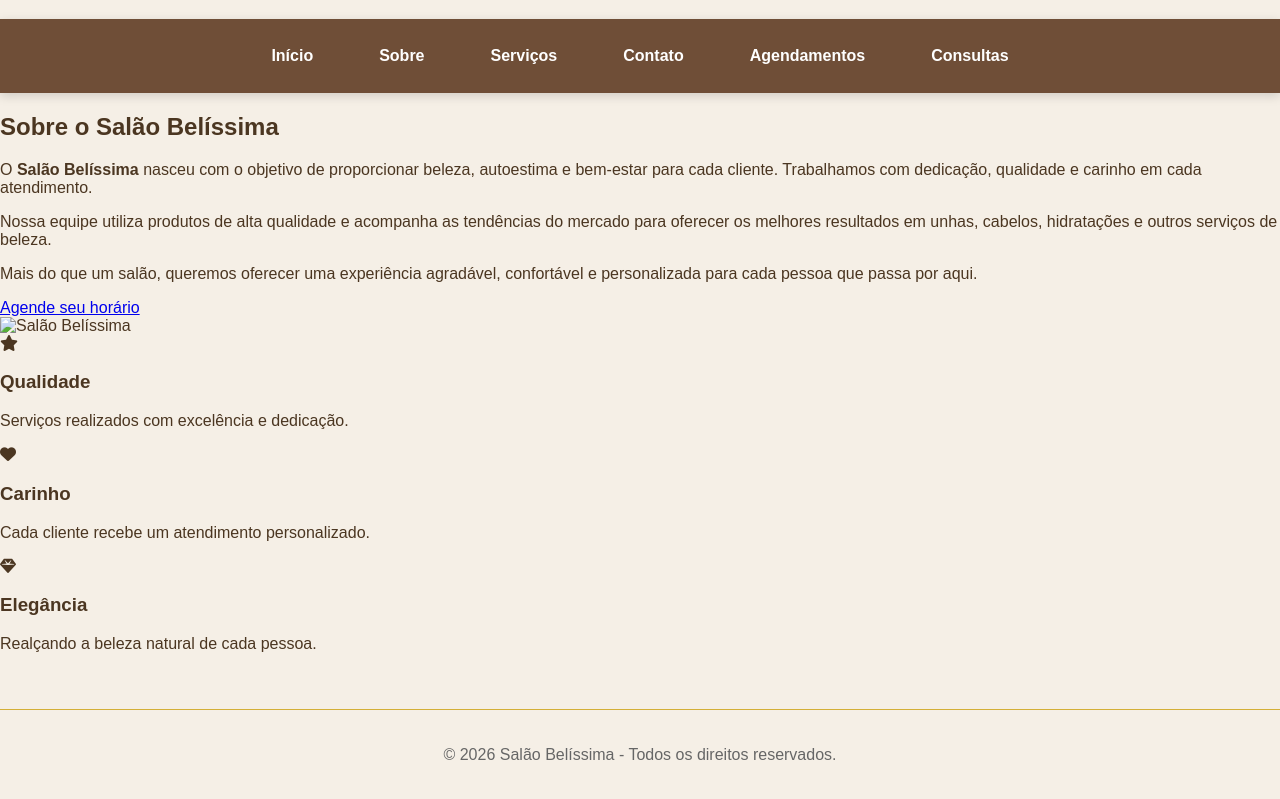
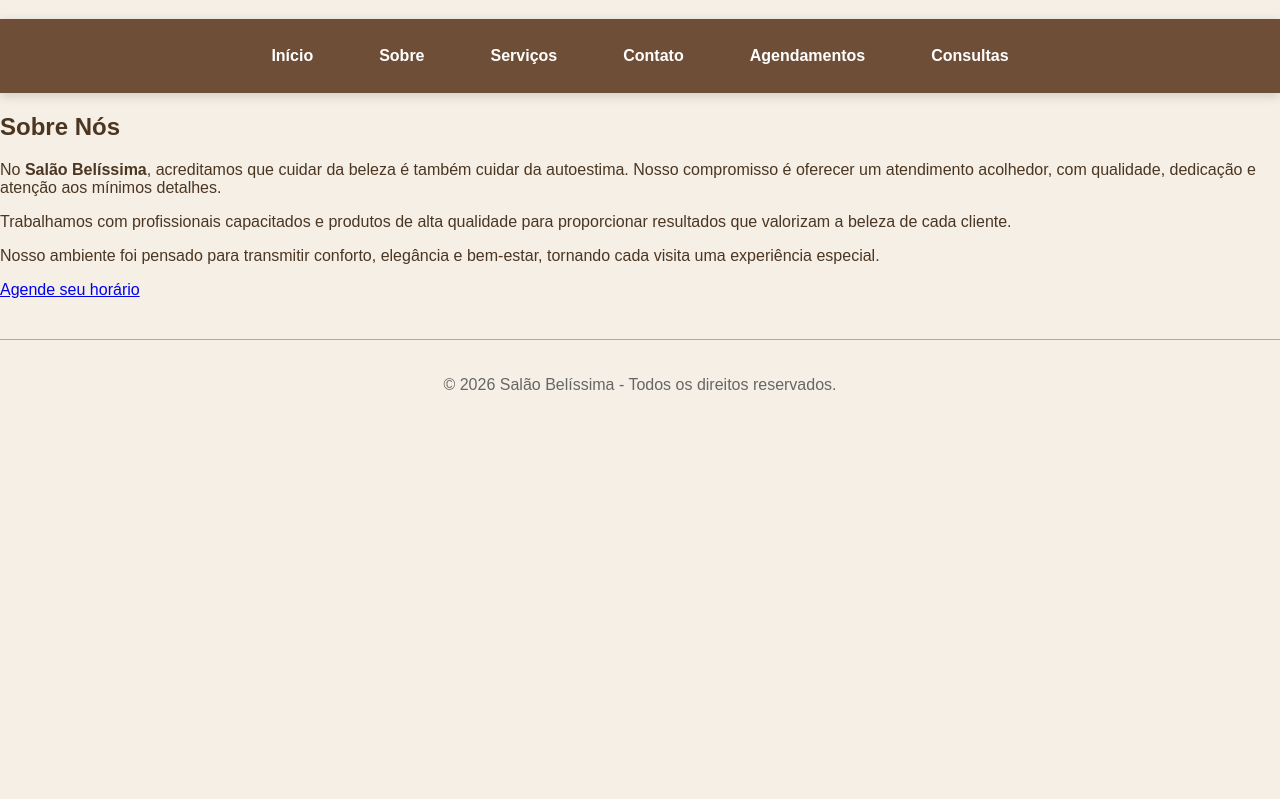
Before and after one commit to izabelap28/naildesign, a plain HTML site: page sobre.html in a window 1280 px wide. Shown: the part 61-860 px from the top of the page. After the commit the page ends 800 px from the top, so only its background shows below. Drawn offline with Linux system fonts and the light colour scheme.

Commit message:
Update sobre.html

```diff
--- a/sobre.html
+++ b/sobre.html
@@ -3,6 +3,7 @@
 <head>
     <meta charset="UTF-8">
     <meta name="viewport" content="width=device-width, initial-scale=1.0">
+
     <title>Salão Belíssima | Sobre</title>
 
     <link rel="stylesheet" href="estilo.css">
@@ -10,13 +11,12 @@
     <link rel="stylesheet"
     href="https://cdnjs.cloudflare.com/ajax/libs/font-awesome/6.6.0/css/all.min.css">
 </head>
+
 <body>
 
 <header>
 
-    <div class="logo">
     <h1>SALÃO BELÍSSIMA</h1>
-    </div>
 
     <nav>
         <a href="index.html">Início</a>
@@ -31,57 +31,34 @@
 
 <section class="sobre">
 
-    <div class="sobre-texto">
+    <div class="titulo">
+        <h2>Sobre Nós</h2>
+        <div class="linha"></div>
+    </div>
 
-        <h2>Sobre o Salão Belíssima</h2>
+    <div class="conteudo-sobre">
+
+        <div class="texto">
 
             <p>
-            O <strong>Salão Belíssima</strong> nasceu com o objetivo de proporcionar
-            beleza, autoestima e bem-estar para cada cliente. Trabalhamos com
-            dedicação, qualidade e carinho em cada atendimento.
+                No <strong>Salão Belíssima</strong>, acreditamos que cuidar da beleza é também cuidar da autoestima.
+                Nosso compromisso é oferecer um atendimento acolhedor, com qualidade, dedicação e atenção aos mínimos detalhes.
             </p>
 
             <p>
-            Nossa equipe utiliza produtos de alta qualidade e acompanha as
-            tendências do mercado para oferecer os melhores resultados em unhas,
-            cabelos, hidratações e outros serviços de beleza.
+                Trabalhamos com profissionais capacitados e produtos de alta qualidade para proporcionar resultados que valorizam a beleza de cada cliente.
             </p>
 
             <p>
-            Mais do que um salão, queremos oferecer uma experiência agradável,
-            confortável e personalizada para cada pessoa que passa por aqui.
+                Nosso ambiente foi pensado para transmitir conforto, elegância e bem-estar, tornando cada visita uma experiência especial.
             </p>
 
-        <a href="agendamentos.html" class="btn-agendar">
+            <a href="agendamentos.html" class="btn-sobre">
                 Agende seu horário
             </a>
 
         </div>
 
-    <div class="sobre-imagem">
-        <img src="imagens/salao.jpg" alt="Salão Belíssima">
-    </div>
-
-</section>
-
-<section class="valores">
-
-    <div class="valor">
-        <i class="fa-solid fa-star"></i>
-        <h3>Qualidade</h3>
-        <p>Serviços realizados com excelência e dedicação.</p>
-    </div>
-
-    <div class="valor">
-        <i class="fa-solid fa-heart"></i>
-        <h3>Carinho</h3>
-        <p>Cada cliente recebe um atendimento personalizado.</p>
-    </div>
-
-    <div class="valor">
-        <i class="fa-solid fa-gem"></i>
-        <h3>Elegância</h3>
-        <p>Realçando a beleza natural de cada pessoa.</p>
     </div>
 
 </section>
```
Lines whose indentation alone changed are shown as unchanged.
